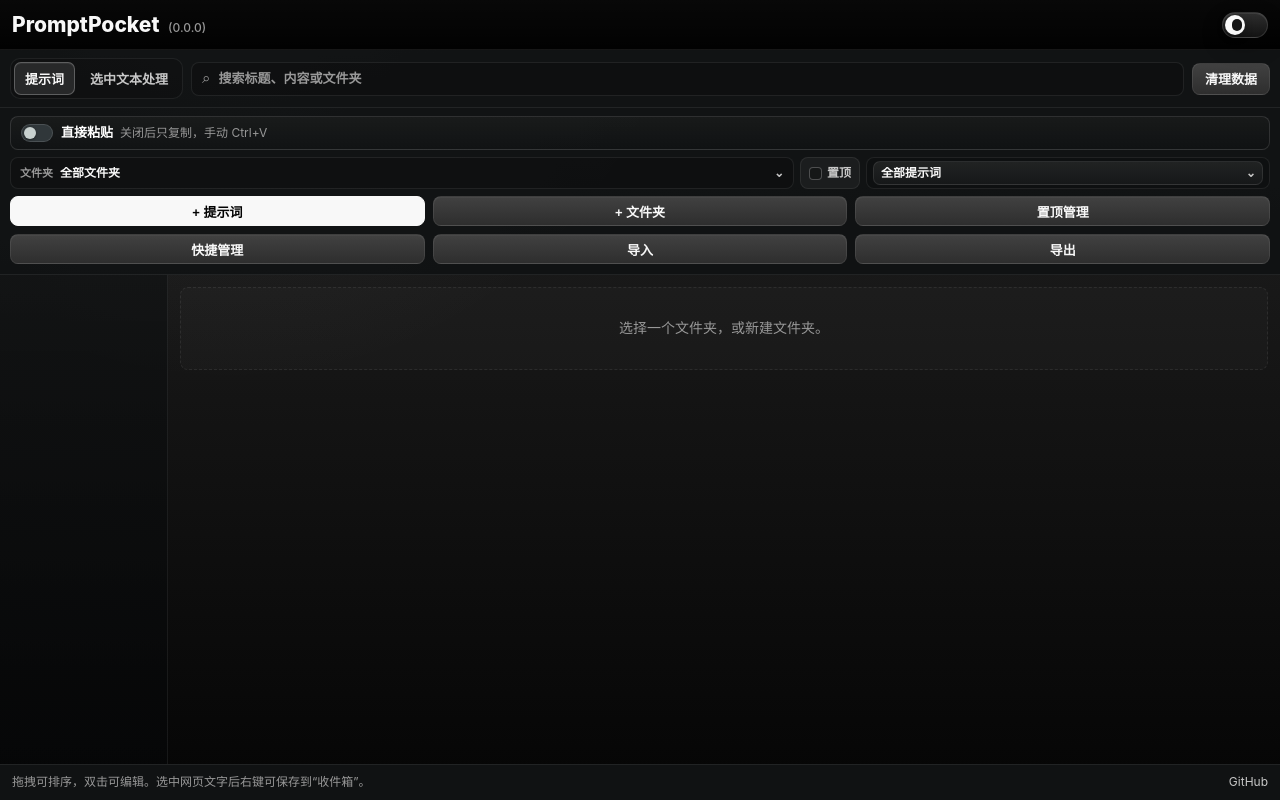
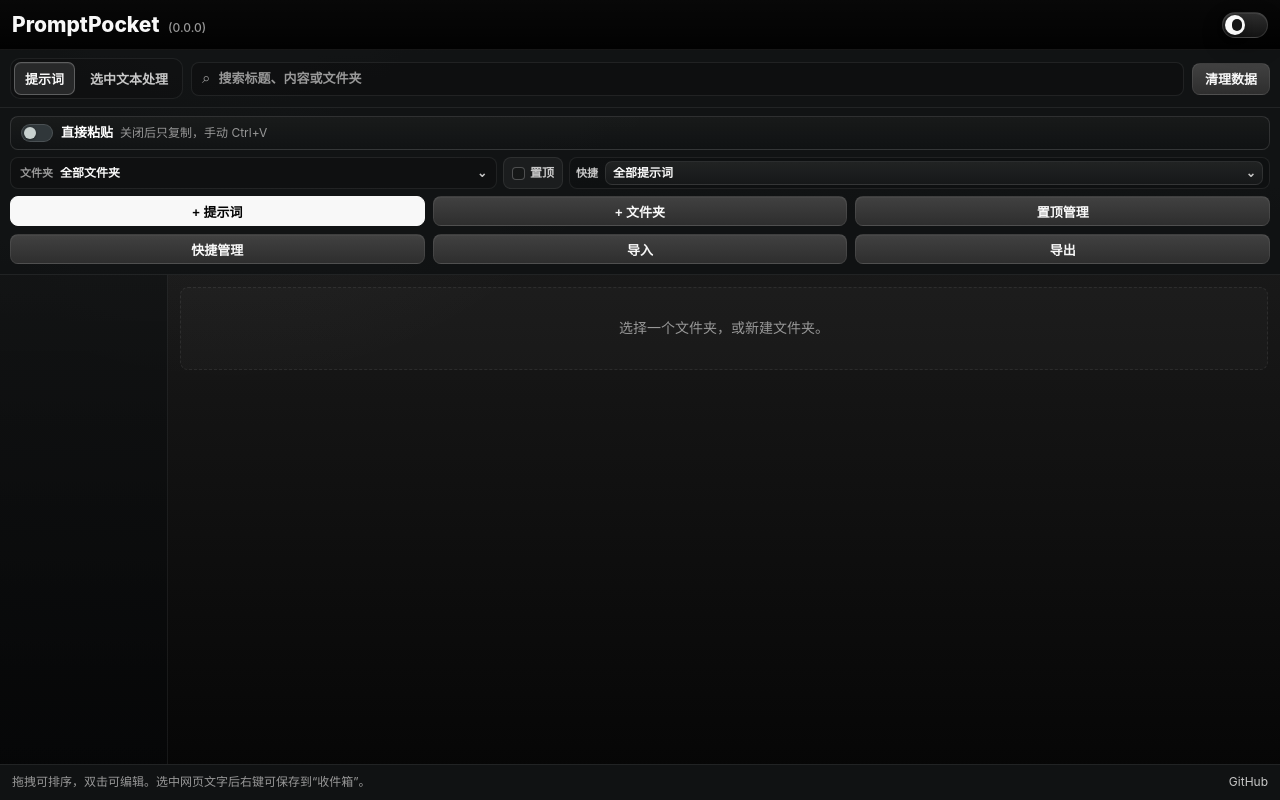
Before and after one commit to MashiroNG/PromptPocket, a browser extension: page sidepanel.html in a window 1280 px wide. Drawn offline with Linux system fonts and the light colour scheme.

Commit message:
Refine compact quick scope layout

```diff
--- a/sidepanel.css
+++ b/sidepanel.css
@@ -394,7 +394,7 @@
 .control-row {
   width: 100%;
   display: grid;
-  grid-template-columns: minmax(176px, 1.32fr) auto minmax(120px, 0.68fr);
+  grid-template-columns: minmax(138px, 0.82fr) auto minmax(150px, 1.18fr);
   gap: 6px;
   align-items: center;
 }
@@ -615,23 +615,26 @@
   border: 1px solid rgba(255, 255, 255, 0.08);
   background: rgba(0, 0, 0, 0.11);
   display: grid;
-  grid-template-columns: minmax(0, 1fr);
-  gap: 0;
+  grid-template-columns: auto minmax(0, 1fr);
+  gap: 7px;
   align-items: center;
   color: var(--text-muted);
   animation: riseIn 180ms cubic-bezier(.2,.85,.25,1) both;
 }
 
 .quick-scope-settings.with-folder {
-  grid-template-columns: minmax(0, 0.92fr) minmax(0, 1.08fr);
+  grid-template-columns: auto minmax(0, 0.88fr) minmax(0, 1.12fr);
 }
 .quick-scope-label {
-  position: absolute;
-  width: 1px;
-  height: 1px;
-  overflow: hidden;
-  clip: rect(0 0 0 0);
+  position: static;
+  width: auto;
+  height: auto;
+  overflow: visible;
+  clip: auto;
   white-space: nowrap;
+  font-size: 11px;
+  font-weight: 850;
+  color: var(--text-secondary);
 }
 .quick-scope-picker {
   position: relative;
```
